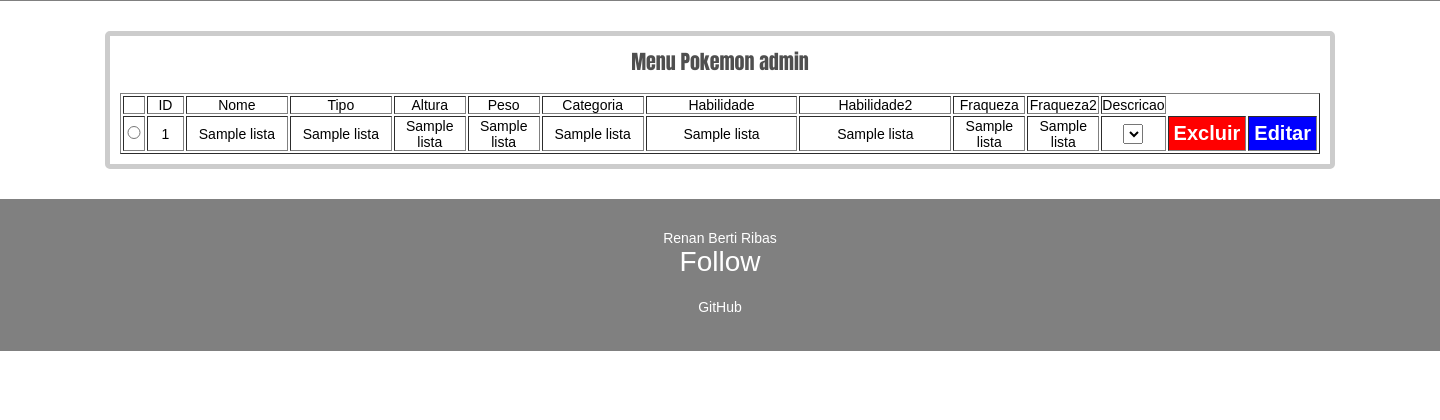
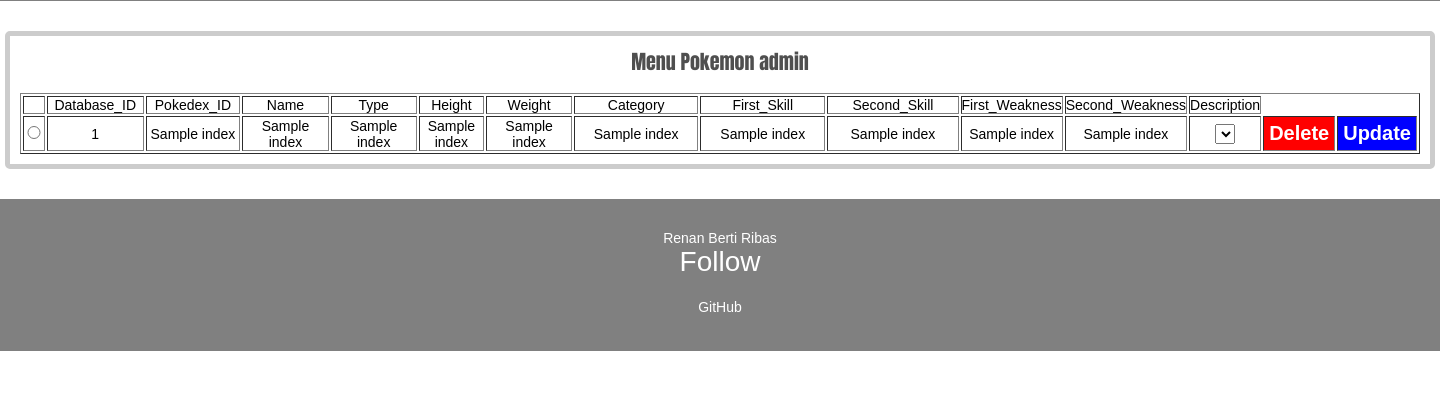
Before and after one commit to Renanrbsc/PokemonSearch, a FastAPI app: template app/templates/menu_admin_pokemon.html in a window 1440 px wide. Shown: the part 121-541 px from the top of the page. Run offline with FastAPI, Linux system fonts and the light colour scheme; the template is opened without the code that fills it: most values are stand-ins (such as "Sample title", 1, 10 or a date in 2020); lists and menus that the app fills with data are empty; parts of the project's set-up code (start-up, migrations or seed data) failed here and were passed over.

Commit message:
Corrected get, post and delete in Frontend, missing update

```diff
--- a/app/server/__init__.py
+++ b/app/server/__init__.py
@@ -6,7 +6,8 @@
 from fastapi.templating import Jinja2Templates
 
 from server.domains.pokemon.routes import router as PokemonRouter
-from server.domains.pokemon.actions import retrieve_pokemons, delete_pokemon
+from server.domains.pokemon.actions import retrieve_pokemons, delete_pokemon, update_pokemon
+from server.domains.pokemon.routes import add_all_pokemon_data
 from server.domains.services.actions import login_admin
 
 
@@ -27,6 +28,7 @@
                "password": None,
                "is_valid": None}
 
+ID_POKEMON: Dict = {"id": None}
 
 @app.get("/")
 async def index(request: Request):
@@ -53,21 +55,28 @@
     return RedirectResponse('/login')
 
 
+
+
+
 @app.route('/menuadminpokemon')
 async def menu_admin_pokemon(request: Request):
     if not LOGIN.get("is_valid"):
         return RedirectResponse('/login')
-    lista_dados = await retrieve_pokemons()
-    lista = []
-    for dados in lista_dados:
-        lista.append(list(dados.values()))
+    all_data = await retrieve_pokemons()
+    list_data = []
+    for data in all_data:
+        list_data.append(list(data.values()))
 
     return templates.TemplateResponse('menu_admin_pokemon.html',
-                                      {"request": request, "lista": lista})
+                                      {"request": request, "list_data": list_data})
 
 
-@app.get('/menuadminpokemon/excluirpokemon')
-async def excluir_pokemon(id: Optional[str] = None):
+
+
+
+
+@app.get('/menuadminpokemon/deletepokemon')
+async def admin_delete_pokemon(id: Optional[str] = None):
     if not LOGIN.get("is_valid"):
         return RedirectResponse('/login')
     pokemon = await delete_pokemon(id)
@@ -76,24 +85,60 @@
     return RedirectResponse('/menuadminpokemon')
 
 
-@app.route('/menuadmin/adicionarpokemon')
-def adicionar_pokemon(request: Request):
+
+@app.get('/menuadminpokemon/updatepokemon/id/data/')
+async def get_data_for_update_pokemon(name: Optional[str] = None, type: Optional[str] = None,
+height: Optional[str] = None, weight: Optional[str] = None, category: Optional[str] = None,
+fisrt_skill: Optional[str] = None, second_skill: Optional[str] = None, first_weakness: Optional[str] = None,
+second_weakness: Optional[str] = None, description: Optional[str] = None):
+    data = {"name": name, "type": type, "height": height, "weight": weight,
+            "category": category, "fisrt_skill": fisrt_skill,
+            "second_skill": second_skill, "first_weakness": first_weakness,
+            "second_weakness": second_weakness, "description": description}
+    pokemon = await update_pokemon(ID_POKEMON['id'], data)
+    print(pokemon)
+    return RedirectResponse('/menuadminpokemon')
+
+
+@app.route('/menuadminpokemon/updatepokemon/id')
+async def route_screen_update_pokemon(request: Request):
     if not LOGIN.get("is_valid"):
-        return RedirectResponse('/menuadminpokemon')
-    return templates.TemplateResponse('pokemon_admin_dados.html',
+        return RedirectResponse('/login')
+    if ID_POKEMON:
+        return templates.TemplateResponse("pokemon_admin_dados_update.html",
+                                          {"request": request})
+
+
+@app.get('/menuadminpokemon/updatepokemon')
+async def get_id_for_update_pokemon(id: Optional[str] = None):
+    ID_POKEMON['id'] = id
+    return RedirectResponse('/menuadminpokemon/updatepokemon/id')
+
+
+
+
+
+@app.route('/menuadmin/addpokemon')
+def add_pokemon(request: Request):
+    if not LOGIN.get("is_valid"):
+        return RedirectResponse('/login')
+    return templates.TemplateResponse('pokemon_admin_dados_add.html',
                                       {"request": request})
 
 
-@app.route('/menuadminpokemon/editarpokemon')
-def editar_pokemon(request: Request):
+@app.get('/menuadmin/addallpokemon')
+async def admin_add_all_pokemon():
     if not LOGIN.get("is_valid"):
-        return RedirectResponse('/menuadminpokemon')
-    return templates.TemplateResponse('pokemon_admin_dados.html',
-                                      {"request": request})
+        return RedirectResponse('/login')
+    if len(await retrieve_pokemons()) == 0:
+        await add_all_pokemon_data()
+    return RedirectResponse('/menuadminpokemon')
 
 
-@app.get('/sair')
-def sair_admin():
+
+
+@app.get('/exit')
+def exit_login():
     # busca a variavel global para modificar
     LOGIN["username"] = None
     LOGIN["password"] = None
@@ -101,11 +146,14 @@
     return RedirectResponse('/')
 
 
+
+
+
 @app.route('/menupokemon')
 async def listar_todos_pokemon(request: Request):
-    lista_dados = await retrieve_pokemons()
-    lista = []
-    for dados in lista_dados:
-        lista.append(list(dados.values()))
+    all_data = await retrieve_pokemons()
+    list_data = []
+    for data in all_data:
+        list_data.append(list(data.values()))
     return templates.TemplateResponse('Listar_todos_pokemons.html',
-                                      {"request": request, "lista": lista})
+                                      {"request": request, "list_data": list_data})
--- a/app/static/style/main.css
+++ b/app/static/style/main.css
@@ -213,7 +213,7 @@
 }
 
 .formadmin{
-    width: 1200px;
+    width: 1400px;
     margin: 30px auto;
     background-color: #ffffff;
     border: solid 5px #cccccc;
@@ -222,24 +222,24 @@
     text-align: center;
 }
 
-.editar{
+.Update{
     background-color: blue;
     color: white;
     font-weight: bold;
     font-size: 20px;
     padding: 5px;
-}.editar:hover {
+}.Update:hover {
     background-color: white;
     color: blue;
 }
 
-.excluir{
+.Delete{
     background-color: red;
     color: white;
     font-weight: bold;
     font-size: 20px;
     padding: 5px;
-}.excluir:hover {
+}.Delete:hover {
     background-color: white;
     color: red;
 }
--- a/app/templates/menu_admin_pokemon.html
+++ b/app/templates/menu_admin_pokemon.html
@@ -1,7 +1,7 @@
 <!DOCTYPE HTML>
 <html>
 	<head>
-		<title>POKEMON</title>
+		<title>PokemonSearch</title>
 		<meta charset="utf-8" />
 		<meta name="viewport" content="width=device-width, initial-scale=1, user-scalable=no" />
 		<link rel= "stylesheet" type= "text/css" href="../static/style/main.css">
@@ -15,10 +15,11 @@
 
 						<!-- Menu -->
 						<ul >
-							<li class="menu"><a href="/sair">Sair </a></li>
-							<li class="menu"><a href="Buscar id.html">Buscar ID </a></li>
-							<li class="menu"><a href="/menuadmin/adicionarpokemon">Adicionar Pokemon</a></li>
-							<li class="menu"><a href="/menuadmin">Menu Admin</a></li>
+							<li class="menu"><a href="/exit">Exit </a></li>
+							<li class="menu"><a href="/searchidpokemon">Search ID </a></li>
+							<li class="menu"><a href="/menuadmin/addpokemon">Add New Pokemon</a></li>
+							<li class="menu"><a href="/menuadmin/addallpokemon">Add All Pokemons</a></li>
+							<li class="menu"><a href="/login">Menu Admin</a></li>
 
 						</ul>
 
@@ -42,41 +43,43 @@
 								<table border="1">
 									<thead>
 										<th style="width:20px;"></th>
-										<th style="width:35px;">ID</th>
-										<th style="width:100px;">Nome</th>
-										<th style="width:100px;">Tipo</th>
-										<th style="width:70px;">Altura</th>
-										<th style="width:70px;">Peso</th>
-										<th style="width:100px;">Categoria</th>
-										<th style="width:150px;">Habilidade</th>
-										<th style="width:150px;">Habilidade2</th>
-										<th style="width:70px;">Fraqueza</th>
-										<th style="width:70px;">Fraqueza2</th>
-										<th style="width:50px;">Descricao</th>
+										<th style="width:100px;">Database_ID</th>
+										<th style="width:35px;">Pokedex_ID</th>
+										<th style="width:100px;">Name</th>
+										<th style="width:100px;">Type</th>
+										<th style="width:70px;">Height</th>
+										<th style="width:70px;">Weight</th>
+										<th style="width:100px;">Category</th>
+										<th style="width:150px;">First_Skill</th>
+										<th style="width:150px;">Second_Skill</th>
+										<th style="width:70px;">First_Weakness</th>
+										<th style="width:70px;">Second_Weakness</th>
+										<th style="width:50px;">Description</th>
 									</thead>
 									<tbody>
-									{% for dados in lista %}
+									{% for index_data in list_data %}
 										<tr >
 											<th>
-												<input style="width:20px;" type="radio" name="id" value="{{dados[0]}}">
+												<input style="width:20px;" type="radio" name="id" value="{{index_data[0]}}">
 											</th>
-											<th style="width:35px;">{{dados[0]}}</th>
-											<th style="width:100px;">{{dados[1]}}</th>
-											<th style="width:100px;">{{dados[2]}}</th>
-											<th style="width:70px;">{{dados[3]}}</th>
-											<th style="width:70px;">{{dados[4]}}</th>
-											<th style="width:100px;">{{dados[5]}}</th>
-											<th style="width:150px;">{{dados[6]}}</th>
-											<th style="width:150px;">{{dados[7]}}</th>
-											<th style="width:70px;">{{dados[8]}}</th>
-											<th style="width:70px;">{{dados[9]}}</th>
+											<th style="width:35px;">{{index_data[0]}}</th>
+											<th style="width:100px;">{{index_data[1]}}</th>
+											<th style="width:100px;">{{index_data[2]}}</th>
+											<th style="width:70px;">{{index_data[3]}}</th>
+											<th style="width:70px;">{{index_data[4]}}</th>
+											<th style="width:100px;">{{index_data[5]}}</th>
+											<th style="width:150px;">{{index_data[6]}}</th>
+											<th style="width:150px;">{{index_data[7]}}</th>
+											<th style="width:70px;">{{index_data[8]}}</th>
+											<th style="width:70px;">{{index_data[9]}}</th>
+											<th style="width:70px;">{{index_data[10]}}</th>
 											<th style="width:50px;">
 												<select style="width:20px;">
-													<option>{{dados[10]}}</option>
+													<option>{{index_data[11]}}</option>
 												</select>
 											</th>
-											<th><a class = "excluir" href="menuadminpokemon/excluirpokemon?id={{dados[0]}}">Excluir</a> </th>
-											<th><a class = "editar" href="menuadminpokemon/editarpokemon?id={{dados[0]}}">Editar</a> </th>
+											<th><a class = "Delete" href="menuadminpokemon/deletepokemon?id={{index_data[0]}}">Delete</a> </th>
+											<th><a class = "Update" href="menuadminpokemon/updatepokemon?id={{index_data[0]}}">Update</a> </th>
 										</tr>
 									{% endfor %}
 									</tbody>
```
Also changed, not shown: app/server/domains/pokemon/actions.py (+5 -30 lines), app/server/domains/pokemon/models.py (+32 -16 lines), app/server/domains/pokemon/routes.py (+3 -14 lines), app/templates/Listar_todos_pokemons.html (+18 -18 lines), app/templates/login.html (+6 -6 lines), app/templates/menu_admin.html (+6 -6 lines), app/templates/menu_escolha.html (+4 -4 lines), app/templates/pokemon_admin_dados_add.html (renamed from app/templates/pokemon_admin_dados.html, +17 -17 lines), app/templates/pokemon_admin_dados_update.html (added, +74 -0 lines), app/static/images/Trainer_menu.png (renamed from app/static/images/treinador_menu.png), app/static/js/login_validation.js (renamed from app/static/js/Validação.js).
